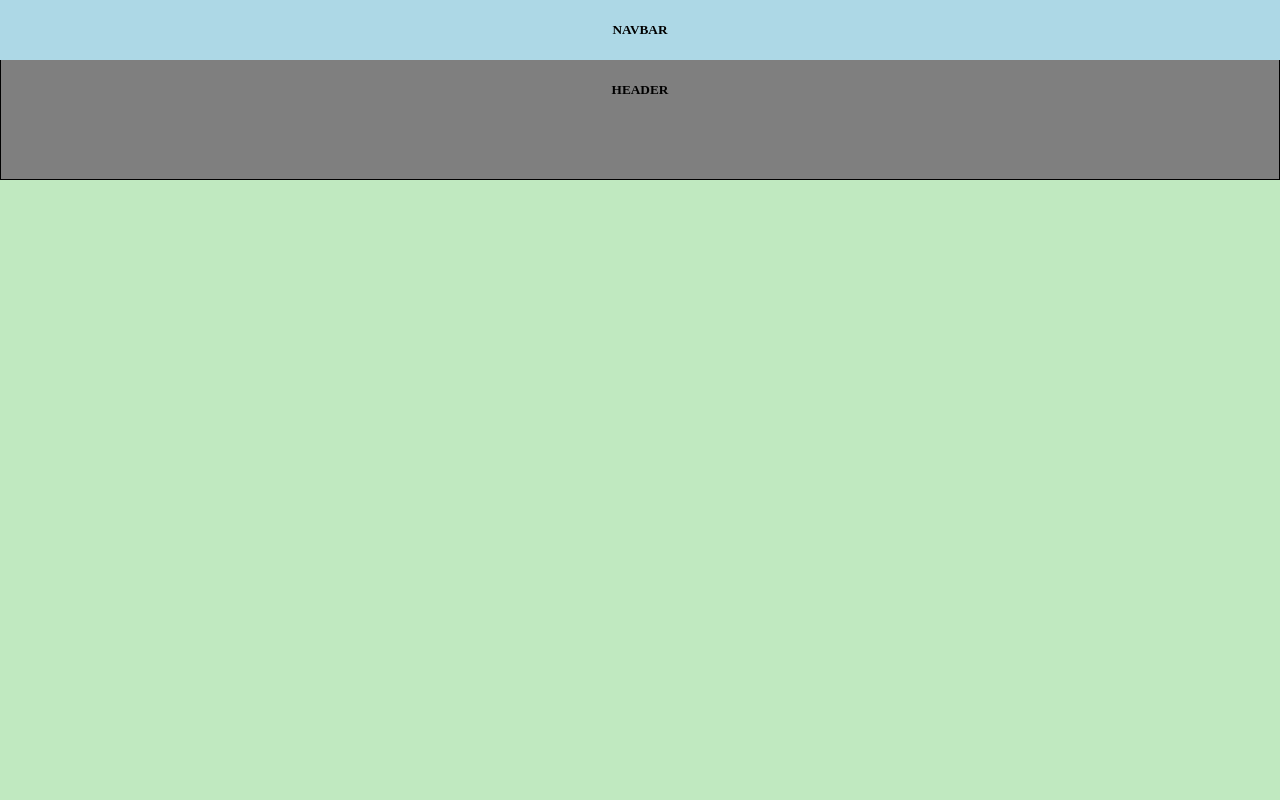
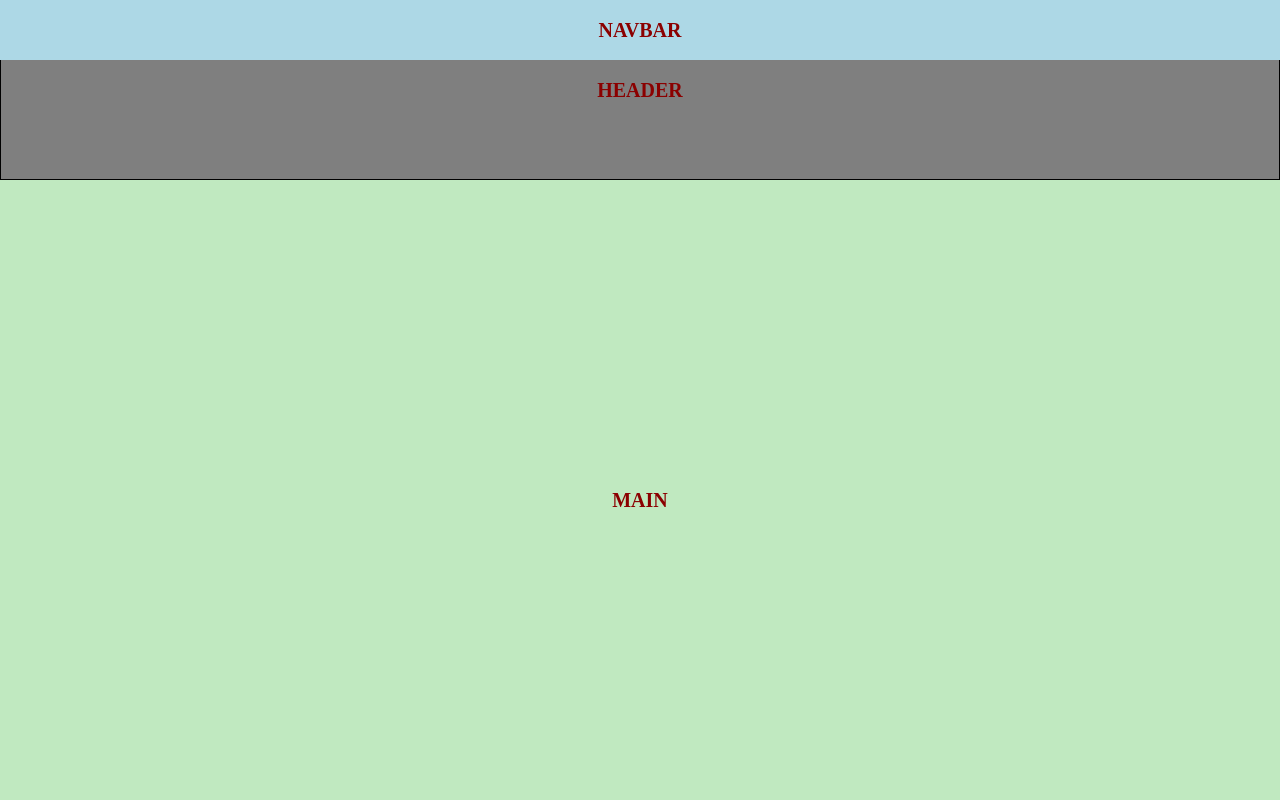
Before and after one commit to DavideGit991/html-sass-first, a website: page src/index.html in a window 1280 px wide. Shown: the top 800 px of the page. Drawn offline with nearby package versions, Linux system fonts and the light colour scheme; files that its build step writes are made by us from their sources.

Commit message:
inserito un @each per i title

```diff
--- a/src/_common.scss
+++ b/src/_common.scss
@@ -14,3 +14,11 @@
   top: 0;
   left: 0;
 }
+
+
+@each $i in h3,h5{
+  #{$i}{
+    font-size: 20px;
+    font-weight: bold;
+  }
+}
--- a/src/_variables.scss
+++ b/src/_variables.scss
@@ -1,5 +1,6 @@
 
 $top-bottom:rgb(0,0,0,0.5);
+$title-color: rgb(139,0,0);
 $h-header-footer: 180px;
 $h-nav: 60px;
-$color-container:rgb(129, 211, 129, 0.5)
+$color-container:rgb(129, 211, 129, 0.5);
--- a/src/app.scss
+++ b/src/app.scss
@@ -5,11 +5,13 @@
 @import "footer";
 
 *{
+  color: $title-color;
   margin: 0;
   padding: 0;
   box-sizing: border-box;
 }
 .container{
+  @include flex-center;
   background-color: $color-container;
   height: 80vh;
 }
--- a/src/index.html
+++ b/src/index.html
@@ -15,7 +15,7 @@
     <main>
       <div class="container">
         <div class="row">
-          <img src="" alt="">
+          <h3>MAIN</h3>
         </div>
       </div>
     </main>
```
Also changed, not shown: dist/app.css, dist/index.html.
